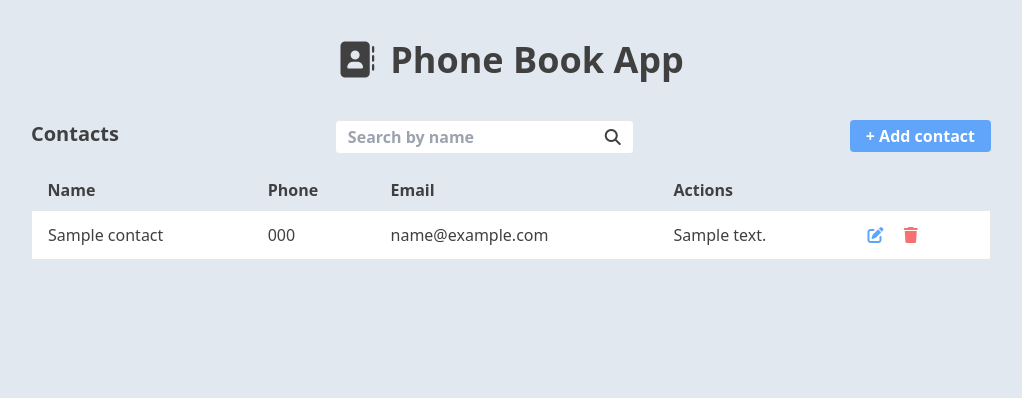
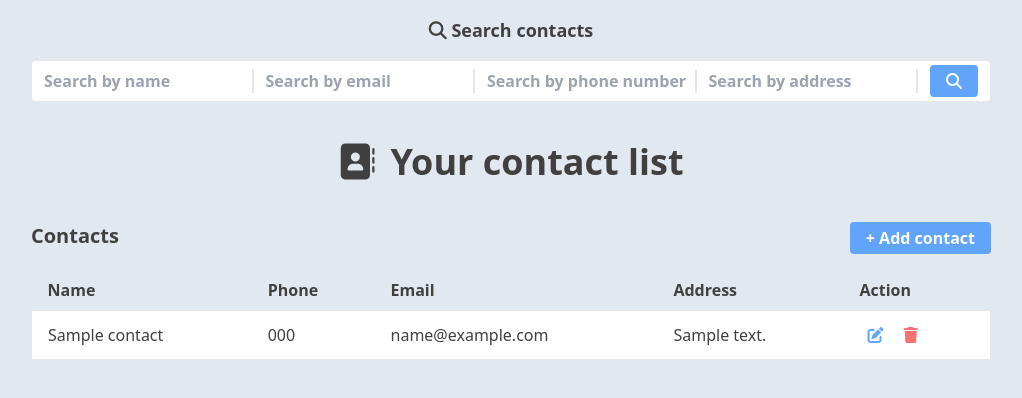
Before and after one commit to sumon-chandra/phonebook-app-with-php, a PHP site: page /contacts.php in a window 1280 px wide. Shown: the part 64-462 px from the top of the page, without its empty margins (129-1151 px from the left). Run offline with PHP 8.4, Linux system fonts and the light colour scheme; the visitor is signed in with stand-in values (Sample User, id 1); tables that the repository leaves empty or names only in its code hold one stand-in row (values such as "Sample post"); some libraries are stand-ins or nearby versions.

Commit message:
feat(search): implemented the search system

```diff
--- a/contacts.php
+++ b/contacts.php
@@ -1,5 +1,6 @@
 <?php
 require_once "includes/config-session.php";
+require_once "./includes/get-contacts.php";
 
 // Check if the user is logged in
 if (!isset($_SESSION["user_id"])) {
@@ -15,6 +16,7 @@ if (!isset($_SESSION["user_id"])) {
     <meta charset="UTF-8">
     <meta name="viewport" content="width=device-width, initial-scale=1.0">
     <link rel="stylesheet" href="css/style.css">
+    <script defer src="js/script.js"></script>
     <script src="https://cdn.tailwindcss.com"></script>
     <script src="https://kit.fontawesome.com/3930858232.js" crossorigin="anonymous"></script>
     <title>Contacts - Phone book app</title>
@@ -43,28 +45,48 @@ if (!isset($_SESSION["user_id"])) {
         <?php } ?>
     </header>
     <main class="lg:w-3/4 lg:p-0 p-3 m-auto">
+        <?=
+        $name = isset($_GET['name']) ? htmlspecialchars($_GET['name']) : '';
+        $email = isset($_GET['email']) ? htmlspecialchars($_GET['email']) : '';
+        $phone_number = isset($_GET['phone-number']) ? htmlspecialchars($_GET['phone-number']) : '';
+        $address = isset($_GET['address']) ? htmlspecialchars($_GET['address']) : '';
+        ?>
+        <h3 class="text-center py-4 text-lg font-semibold">
+            <i class="fa-solid fa-search"></i>
+            Search contacts
+        </h3>
+        <form class="border bg-white px-3 py-1 rounded font-semibold flex items-center justify-start gap-3" method="get" action="contacts.php" onsubmit="removeEmptyFields(this)">
+            <input type="text" placeholder="Search by name" value="<?php echo $name ?>" name="name" class="w-full border-r-2 focus:outline-none">
+            <input type="email" placeholder="Search by email" value="<?php echo $email ?>" name="email" class="w-full border-r-2 focus:outline-none">
+            <input type="tel" placeholder="Search by phone number" value="<?php echo $phone_number ?>" name="phone-number" class="w-full border-r-2 focus:outline-none">
+            <input type="text" placeholder="Search by address" value="<?php echo $address ?>" name="address" class="w-full border-r-2 focus:outline-none">
+            <?php if ($searchPerformed) : { ?>
+                    <button type="button" onclick="clearForm(this.form)" class="bg-blue-400 text-white font-semibold px-4 py-1 rounded cursor-pointer hover:bg-blue-500 transition-colors duration-200">
+                        <i class="fa-solid fa-times"></i>
+                    </button>
+                <?php } ?>
+                <?php else : { ?>
+                    <button type="submit" class="bg-blue-400 text-white font-semibold px-4 py-1 rounded cursor-pointer hover:bg-blue-500 transition-colors duration-200">
+                        <i class=" fa-solid fa-magnifying-glass"></i>
+                    </button>
+            <?php }
+            endif; ?>
+        </form>
         <div class="text-center pt-10">
             <h4 class="flex items-center justify-center gap-4 text-4xl font-bold">
                 <i class="fa-solid fa-address-book"></i>
-                <span>Phone Book App</span>
+                <span>Your contact list</span>
             </h4>
         </div>
         <section class="space-y-4 overflow-x-auto">
             <div class="flex justify-between items-start mt-10">
                 <h3 class="text-xl font-semibold">Contacts</h3>
                 <!-- Search form -->
-                <?=
-                $value = isset($_GET['search']) ? htmlspecialchars($_GET['search']) : '';
-                ?>
-                <form class="border bg-white px-3 py-1 rounded font-semibold flex items-center justify-start gap-3" method="get" action="index.php">
-                    <input type="text" placeholder="Search by name" value="<?php echo $value ?>" name="search" class="w-full focus:outline-none">
-                    <button type="submit">
-                        <i class="fa-solid fa-magnifying-glass"></i>
+                <div class="flex gap-3">
+                    <button class="bg-blue-400 text-white font-semibold px-4 py-1 rounded cursor-pointer hover:bg-blue-500 transition-colors duration-200">
+                        <a href="add-contact.php">+ Add contact</a>
                     </button>
-                </form>
-                <button class="bg-blue-400 text-white font-semibold px-4 py-1 rounded cursor-pointer hover:bg-blue-500 transition-colors duration-200">
-                    <a href="add-contact.php">+ Add contact</a>
-                </button>
+                </div>
 
             </div>
             <table class="table-auto w-full overflow-x-scroll">
@@ -73,12 +95,13 @@ if (!isset($_SESSION["user_id"])) {
                         <th class="text-start px-4 py-2">Name</th>
                         <th class="text-start px-4 py-2">Phone</th>
                         <th class="text-start px-4 py-2">Email</th>
-                        <th class="text-start px-4 py-2">Actions</th>
+                        <th class="text-start px-4 py-2">Address</th>
+                        <th class="text-start px-4 py-2">Action</th>
                     </tr>
                 </thead>
                 <tbody class="bg-white">
                     <?php
-                    require_once "./includes/get-contacts.php";
+
                     if (empty($data)) {
                         echo "<tr><td colspan='5' class='text-center text-lg font-semibold py-4'>No contacts found</td></tr>";
                     } else {
--- a/css/style.css
+++ b/css/style.css
@@ -3,3 +3,17 @@
   padding: 0;
   box-sizing: border-box;
 }
+.dialog {
+  padding: 1em;
+  max-width: 50ch;
+  border: 0;
+  box-shadow: 0 0 1em rgb(0 0 0 / 0.3);
+
+  & > * {
+    margin: 0 0 0.5rem 0;
+  }
+}
+
+.dialog::backdrop {
+  background: rgba(0, 0, 0, 0.684);
+}
--- a/includes/config-session.php
+++ b/includes/config-session.php
@@ -4,7 +4,7 @@ ini_set("session.use_only_cookies", 1);
 ini_set("session.use_strict_mode", 1);
 
 session_set_cookie_params([
-    'lifetime' => 1800, // 30 minute
+    'lifetime' => 1800 * 30, // 30 minute
     'path' => '/',
     'domain' => "localhost",
     'secure' => true, // false means HTTP only
@@ -17,7 +17,7 @@ if (isset($_SESSION["user_id"])) {
     if (!isset($_SESSION["last_regeneration_time"])) {
         regenerate_session_id_loggedIn();
     } else {
-        $interval = 60 * 30;
+        $interval = 60 * 30 * 24;
         if (time() - $_SESSION["last_regeneration_time"] >= $interval) {
             regenerate_session_id();
         }
--- a/includes/db.php
+++ b/includes/db.php
@@ -2,7 +2,7 @@
 
 // Infinity Free hosting details
 // $dsn = "mysql:host=sql300.infinityfree.com;dbname=if0_36613634_phonebook"; // dsn = Database Server Name
-// $db_username = "if0_36613634";
+// $db_username = "if0_36613634_XXX";
 // $db_password = "kLQvFHHil0";
 
 // Localhost details
--- a/includes/get-contacts.php
+++ b/includes/get-contacts.php
@@ -1,20 +1,46 @@
 <?php
 require_once "db.php";
 
+$searchPerformed = false;
+
 try {
-    $searchItem = isset($_GET["search"]) ? $_GET["search"] : "";
-    // echo "Search item " . $searchItem;
+    $name = isset($_GET['name']) ? $_GET['name'] : '';
+    $email = isset($_GET['email']) ? $_GET['email'] : '';
+    $phone_number = isset($_GET['phone-number']) ? $_GET['phone-number'] : '';
+    $address = isset($_GET['address']) ? $_GET['address'] : '';
 
-    if ($searchItem) {
-        // Getting contacts by search item from the database
-        $query = "SELECT * FROM contacts WHERE name LIKE :search";
+    // Conditions and parameters
+    $query = "SELECT * FROM contacts";
+    $conditions = [];
+    $parameters = [];
+    if ($name) {
+        $conditions[] = "name LIKE :name";
+        $parameters[":name"] = "%" . $name . "%";
+        $searchPerformed = true;
+    }
+    if ($email) {
+        $conditions[] = "email LIKE :email";
+        $parameters[":email"] = "%" . $email . "%";
+        $searchPerformed = true;
+    }
+    if ($phone_number) {
+        $conditions[] = "phone_number LIKE :phone_number";
+        $parameters[":phone_number"] = "%" . $phone_number . "%";
+        $searchPerformed = true;
+    }
+    if ($address) {
+        $conditions[] = "address LIKE :address";
+        $parameters[":address"] = "%" . $address . "%";
+        $searchPerformed = true;
+    }
+
+    if ($conditions) {
+        $query .= " WHERE " . implode(" AND ", $conditions);
         $statement = $pdo->prepare($query);
-        $statement->execute(["search" => "%" . $searchItem . "%"]);
+        $statement->execute($parameters);
         // Fetching all contacts
         $data = $statement->fetchAll(PDO::FETCH_ASSOC);
     } else {
-        // Getting contacts from the database
-        // session_start();
         if (isset($_SESSION["user_id"])) {
             $user_id = $_SESSION["user_id"];
             $query = "SELECT * FROM contacts WHERE user_id = $user_id";
@@ -24,6 +50,12 @@ try {
             $data = $statement->fetchAll(PDO::FETCH_ASSOC);
         }
     }
+
+    // if ($name || $email || $phone_number || $address) {
+    //     // Getting contacts by search item from the database
+    //     $query = "SELECT * FROM contacts WHERE name LIKE :search";
+
+    // }
 } catch (PDOException $error) {
     die("Failed to load contacts" . $error->getMessage());
 }
--- /dev/null
+++ b/js/script.js
@@ -0,0 +1,24 @@
+function clearForm(form) {
+  form.reset();
+  // Replace the URL to remove query parameters
+  window.history.replaceState(null, null, window.location.pathname);
+  window.location.reload();
+}
+
+function removeEmptyFields(form) {
+  var inputs = form.getElementsByTagName("input");
+  for (var i = inputs.length - 1; i >= 0; i--) {
+    if (inputs[i].value === "") {
+      inputs[i].parentNode.removeChild(inputs[i]);
+    }
+  }
+}
+
+// function removeEmptyFields(form) {
+//     var inputs = form.getElementsByTagName("input");
+//     for (let input of Array.from(inputs).reverse()) {
+//       if (input.value === "") {
+//         input.parentNode.removeChild(input);
+//       }
+//     }
+//   }
```
